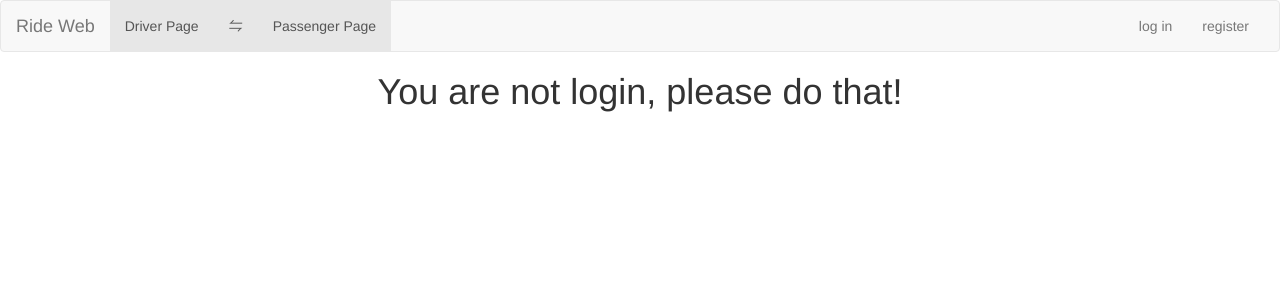
After one commit to ZEDKiiiiNG/RideWeb, a Django app: page /createRide/ in a window 1280 px wide. The commit adds this page. Shown: the top 300 px of the page. Run offline with Django 4.2, Linux system fonts and the light colour scheme; some libraries are stand-ins or nearby versions.

Commit message:
Working on the passenger page, still need to fix the bug of createRide function

```diff
--- a/ride/admin.py
+++ b/ride/admin.py
@@ -6,3 +6,4 @@ from . import models
 
 admin.site.register(models.User)
 admin.site.register(models.Driver)
+admin.site.register(models.Ride)
--- a/ride/forms.py
+++ b/ride/forms.py
@@ -19,3 +19,16 @@ class DriverRigisterForm(forms.Form):
     licensePlateNumber = forms.CharField(max_length=32, widget=forms.TextInput(attrs={'class': 'form-control'}))
     allowedPassengers = forms.IntegerField(widget=forms.NumberInput)
     specialInfo = forms.CharField(widget=forms.TextInput(attrs={'class': 'form-control'}))
+
+class RideForm(forms.Form):
+    date = forms.DateField(widget=forms.DateInput(attrs={'type': 'date'}))
+    time = forms.TimeField(label="Time (eg. 14:30)", input_formats=['%H:%M'], widget=forms.TimeInput(format='%H:%M'))
+    start = forms.CharField(label="Start Point", max_length=32,
+                                 widget=forms.TextInput(attrs={'class': 'form-control'}))
+    end = forms.CharField(label="End Point", max_length=32,
+                               widget=forms.TextInput(attrs={'class': 'form-control'}))
+    partySize = forms.IntegerField(label="Party Size", widget=forms.TextInput(attrs={'class': 'form-control'}))
+    specialText = forms.CharField(label="Special Text", max_length=32,
+                                  widget=forms.TextInput(attrs={'class': 'form-control'}))
+    isSharable = forms.BooleanField(initial= False, label="Is Sharable?", required=False)
+    status = forms.CharField(initial="open", label="Status", max_length=32, disabled=True, widget=forms.TextInput(attrs={'class': 'form-control'}))
--- a/ride/models.py
+++ b/ride/models.py
@@ -35,7 +35,7 @@ class Ride(models.Model):
     time = models.TimeField(default=timezone.now)
     start = models.CharField(max_length=32)
     end = models.CharField(max_length=32)
-    # 1.open, 2. confimerd 3. complete
+    partySize = models.IntegerField()
     status = models.CharField(max_length=32, default= 'open')
     sharer = models.ManyToManyField(User, related_name= 'sharer')
     isSharable = models.BooleanField(default=False)
--- a/ride/templates/login/base.html
+++ b/ride/templates/login/base.html
@@ -37,10 +37,9 @@
         <!-- Collect the nav links, forms, and other content for toggling -->
         <div class="collapse navbar-collapse" id="my-nav">
           <ul class="nav navbar-nav">
-            <li class="active"><a href="/index/">index</a></li>
-{#              <li class="active"><a href="/Driver/">Driver</a></li>#}
-{#              <a class="navbar-brand" href="#">⇋</a >#}
-{#              <li class="active"><a href="/Passenger/">Passenger</a></li>#}
+              <li class="active"><a href="/Driver">Driver Page</a></li>
+              <li class="active"><a href="#">⇋</a></li>
+              <li class="active"><a href="/passenger">Passenger Page</a></li>
           </ul>
           <ul class="nav navbar-nav navbar-right">
               {% if request.session.is_login %}
--- /dev/null
+++ b/ride/templates/login/createRide.html
@@ -0,0 +1,58 @@
+{% extends 'login/base.html' %} <!-- inheritance base -->
+{% load static %}
+{% block title %}Create Your Ride{% endblock %}
+{% block css %}
+    <link rel="stylesheet" href="{% static 'css/login.css' %}">
+{% endblock %}
+
+
+{% block content %}
+{% if request.session.is_login %}
+  <div style="width:100%;text-align:center">
+<h1>Start Ride System</h1>
+<h2>Welcome to Start A Ride!</h2>
+
+  <div style="width:100%;text-align:center">
+  <div class="col-md-4 col-md-offset-4">
+  <form method="POST" class="form-group">
+
+    {% csrf_token %}
+{#   {{ride_form.as_p}} #}
+      <div class="form-group">
+    {{ ride_form.date.label_tag }}
+    {{ ride_form.date}}
+    </div>
+    <div class="form-group">
+    {{ ride_form.time.label_tag }}
+    {{ ride_form.time}}
+    </div>
+    <div class="form-group">
+    {{ ride_form.start.label_tag }}
+    {{ ride_form.start}}
+    </div>
+    <div class="form-group">
+    {{ ride_form.end.label_tag }}
+    {{ ride_form.end}}
+    </div>
+    <div class="form-group">
+    {{ ride_form.partySize.label_tag }}
+    {{ ride_form.partySize}}
+    </div>
+    <div class="form-group">
+    {{ ride_form.specialText.label_tag }}
+    {{ ride_form.specialText}}
+    </div>
+      <div class="form-group">
+    {{ ride_form.isSharable.label_tag }}
+    {{ ride_form.isSharable}}
+    </div>
+
+
+    <button type="submit" class="btn btn-primary">Create Ride</button>
+  </form>
+
+  </div>
+      {% else %}
+    <h1><div style="width:100%;text-align:center">You are not login, please do that!</h1>
+    {% endif %}
+{% endblock %}
--- a/ride/urls.py
+++ b/ride/urls.py
@@ -27,4 +27,6 @@ urlpatterns = [
     path('driverRegister/', views.driverRegister, name='driverRegister'),
     # driver part
     path('Driver/', views.driverPage, name='Driver'),
+    path('passenger/', views.passengerPage, name='passenger'),
+    path('createRide/', views.createRide, name=''),
 ]
--- a/ride/views.py
+++ b/ride/views.py
@@ -16,16 +16,51 @@ from django.http import HttpResponse
 # def vote(request, question_id):
 #     return HttpResponse("You're voting on question %s." % question_id)
 
-from django.shortcuts import render,redirect
-from .forms import UserForm,RegisterForm,DriverRigisterForm
+from django.shortcuts import render, redirect
+from .forms import UserForm, RegisterForm, DriverRigisterForm, RideForm
 from . import models
+from .models import User, Ride
+
+
+def passengerPage(request):
+    if request.session['is_login']:
+        redirect('/login/')
+    if 'create_a_ride' in request.GET:
+        return redirect("/createRide")
+    user = User.objects.get(name=request.session['user_name'])
+    rideList = Ride.objects.filter(owner=user)
+
+    return render(request, "login/passenger.html", locals())
+
+
+def createRide(request):
+    if request.method == "POST" and request.POST:
+        ride_form = RideForm(data=request.POST)
+        if ride_form.is_valid():
+            date = ride_form.cleaned_data["date"]
+            time = ride_form.cleaned_data["time"]
+            start = ride_form.cleaned_data["start"]
+            end = ride_form.cleaned_data["end"]
+            partySize = ride_form.cleaned_data["partySize"]
+            specialText = ride_form.cleaned_data["specialText"]
+            isSharable = ride_form.cleaned_data["isSharable"]
+            username = request.session.get('user_name', None)
+            user = User.objects.get(name=username)
+
+            ride_info = Ride(owner=user, date=date, time=time, start=start, end=end,
+                             partySize=partySize, specialText=specialText, isSharable=isSharable)
+            ride_info.save()
+            return redirect('/passenger')
+    else:
+        ride_form = RideForm()
+    return render(request, "login/createRide.html", locals())
+
 
 def driverPage(request):
     if request.session['is_login']:
         redirect('/login/')
     if not request.session['is_driver']:
         return render(request, 'login/driverRegister.html', locals())
-
 
     username = request.session.get('user_name', None)
     user = models.User.objects.get(name=username)
@@ -39,7 +74,6 @@ def driverPage(request):
 
 
 def driverRegister(request):
-
     if request.session['is_driver']:
         return redirect('/Driver/')
     if request.method == "POST":
@@ -61,7 +95,7 @@ def driverRegister(request):
             if request.session.get('is_driver', None):
                 # if already is driver, then just addit
 
-                #when already a driver then cannot have drive info
+                # when already a driver then cannot have drive info
                 driver = models.Driver.objects.get(owner=user)
                 driver.vehicleType = vehicleType
                 driver.licensePlateNumber = licensePlateNumber
@@ -69,7 +103,7 @@ def driverRegister(request):
                 driver.specialInfo = specialInfo
             else:
                 driver = models.Driver(owner=user, vehicleType=vehicleType, licensePlateNumber=licensePlateNumber,
-                                     allowedPassengers=allowedPassengers, specialInfo=specialInfo)
+                                       allowedPassengers=allowedPassengers, specialInfo=specialInfo)
             user.isDriver = True
             user.save()
             request.session['is_driver'] = True
@@ -79,7 +113,7 @@ def driverRegister(request):
             return redirect('/Driver/')
 
     driver_register_form = DriverRigisterForm()
-    #TODO figure out the use of this part of code
+    # TODO figure out the use of this part of code
     # driver_name = request.session['user_name']
     # driver = models.User.objects.get(username=driver_name)
     # driver_info_Num = driver.driverinfo_set.count()
@@ -95,9 +129,10 @@ def index(request):
             else:
                 return redirect('/driverRegister/')
         else:
-            return redirect('/Passenger/')
+            return redirect('/ride/')
 
-    return render(request,'login/index.html')
+    return render(request, 'login/index.html')
+
 
 def login(request):
     # if already logged in redirect
@@ -116,7 +151,7 @@ def login(request):
                     request.session['is_login'] = True
                     request.session['user_id'] = user.id
                     request.session['user_name'] = user.name
-                    #判断是否为driver
+                    # 判断是否为driver
                     request.session['is_driver'] = user.isDriver
                     return redirect('/index/')
                 else:
@@ -127,6 +162,7 @@ def login(request):
     else:
         login_form = UserForm()
         return render(request, 'login/login.html', locals())
+
 
 def register(request):
     if request.session.get('is_login', None):
@@ -149,7 +185,7 @@ def register(request):
                     message = 'user already exists！'
                     return render(request, 'login/register.html', locals())
                 same_email_user = models.User.objects.filter(email=email)
-                if same_email_user:  #  found the same email
+                if same_email_user:  # found the same email
                     message = 'email already exits！'
                     return render(request, 'login/register.html', locals())
 
@@ -164,6 +200,7 @@ def register(request):
     register_form = RegisterForm()
     return render(request, 'login/register.html', locals())
 
+
 # log out in login page
 def logout(request):
     if not request.session.get('is_login', None):
```
Also changed, not shown: RideWeb/settings.py (+4 -7 lines), ride/templates/login/passenger.html (added, +58 -0 lines).
